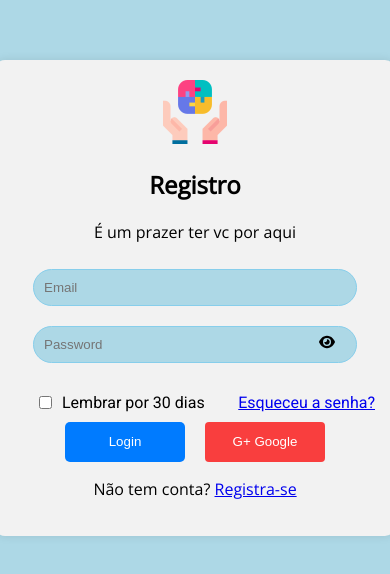
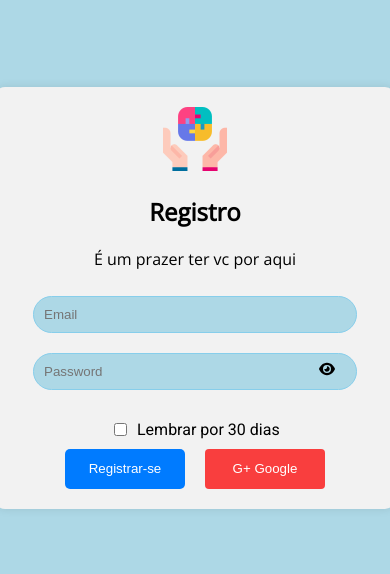
Before and after one commit to WendrilXX/HealthHub, a React (Vite) app: page /register in a window 390 px wide. Shown: the part 124-698 px from the top of the page. Built offline with nearby package versions, Linux system fonts and the light colour scheme.

Commit message:
chore: Update Register page styles for responsiveness and width

```diff
--- a/src/pages/Register/Register.css
+++ b/src/pages/Register/Register.css
@@ -118,6 +118,7 @@ button:hover {
     align-items: center;
     background-color: #ADD8E6;
     min-height: 100vh; /* Garante que ocupe pelo menos a altura total da viewport */
+    width: 400px;
 }
 .pass-input-div {
     position: relative;
--- a/src/pages/Register/Register.jsx
+++ b/src/pages/Register/Register.jsx
@@ -35,22 +35,15 @@ const Register = () => {
                     Lembrar por 30 dias
                   </label>
                 </div>
-                <a href="#" className="forgot-pass-link">
-                  Esqueceu a senha?
-                </a>
               </div>
               <div className="login-center-buttons">
-                <button type="button" className='button-login'>Login</button>
+                <button type="button" className='button-login'>Registrar-se</button>
                 <button type="button" className='button-google'>
                   G+ Google
                 </button>
               </div>
             </form>
           </div>
-
-          <p className="login-bottom-p">
-            Não tem conta? <a href="#">Registra-se</a>
-          </p>
         </div>
       </div>
     </div>
```
